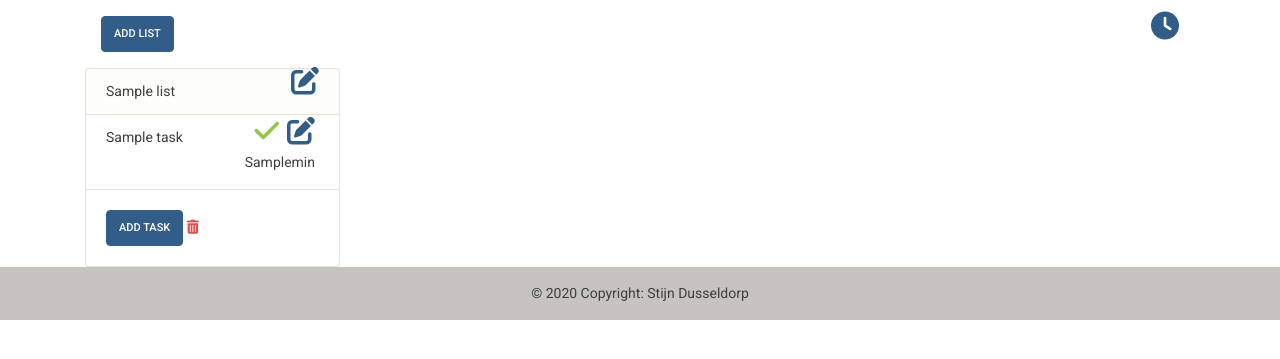
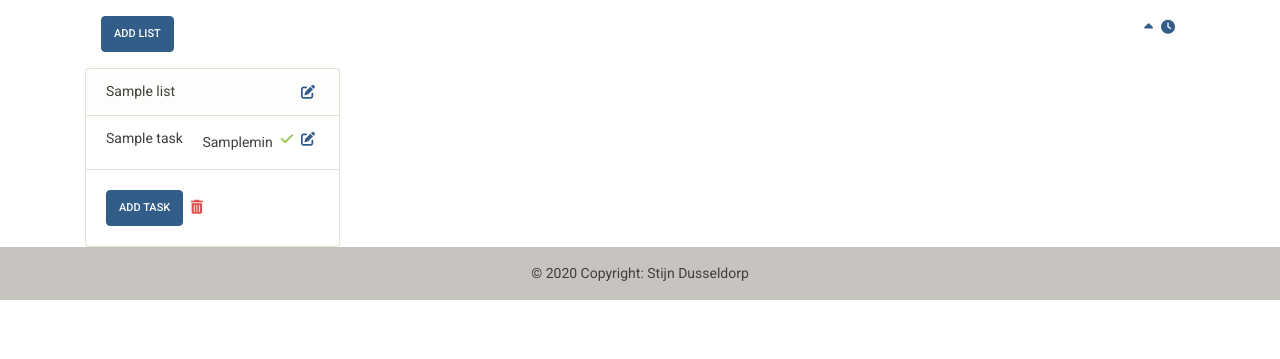
Before and after one commit to Stijndus/challenge-back-end, a PHP site: page /index.php?order=asc in a window 1280 px wide. Shown: the part 53-412 px from the top of the page. Run offline with PHP 8.4, Linux system fonts and the light colour scheme; tables that the repository leaves empty or names only in its code hold one stand-in row (values such as "Sample post"); some libraries are stand-ins or nearby versions.

Commit message:
Added a arrow to show the order

```diff
--- a/index.php
+++ b/index.php
@@ -31,17 +31,17 @@ if (!empty($_GET['checked'])) {
             <div class="col-2">
                 <a class="btn btn-primary" href="createList.php">Add List</a>
             </div>
-            <div class="col-10 text-right">
+            <div class="col-10">
                 <?php
-                    if (!empty($_GET['order'])) {
-                        if ($_GET['order'] === 'asc') {
-                            echo '<a class="fa-2xl fas fa-clock text-primary" href="index.php?order=desc"></a>';
-                        } else if ($_GET['order'] === 'desc') {
-                            echo '<a class="fa-2xl fas fa-clock text-primary" href="index.php?"></a>';
-                        }
-                    } else {
-                        echo '<a class="fa-2xl fas fa-clock text-primary" href="index.php?order=asc"></a>';
+                if (!empty($_GET['order'])) {
+                    if ($_GET['order'] === 'asc') {
+                        echo '<a class="m-1 fas fa-clock text-primary float-right" href="index.php?order=desc"></a><a class="m-1 fas fa-caret-up text-primary float-right center-vertical" href="#"></a>';
+                    } else if ($_GET['order'] === 'desc') {
+                        echo '<a class="m-1 fas fa-clock text-primary float-right" href="index.php?"></a><a class="m-1 fas fa-caret-down text-primary float-right center-vertical" href="#"></a>';
                     }
+                } else {
+                    echo '<a class="m-1 fas fa-clock text-primary float-right" href="index.php?order=asc"></a>';
+                }
                 ?>
             </div>
         </div>
@@ -63,23 +63,22 @@ if (!empty($_GET['checked'])) {
                     <div class="card">
                         <div class="card-header">
                             <?= $list['title'] ?>
-                            <a class="fa-2xl fas fa-edit text-primary float-right center-vertical" href="editList.php?id=<?= $list['id']?>"></a>
+                            <a class="m-1 fas fa-edit text-primary float-right center-vertical" href="editList.php?id=<?= $list['id'] ?>"></a>
                         </div>
                         <ul class="list-group list-group-flush">
                             <?php
                             foreach ($tasks as  $task) {
-
                                 if ($task['checked'] == 1) {
-                                    echo '<li class="list-group-item checked">' . $task['title'] . '<a class="fa-2xl m-1 fas fa-edit text-primary float-right center-vertical" href="editTask.php?id=' . $task['id'] . '"></a><span class="float-right">' . $task['duration'] . 'min</span></li>';
+                                    echo '<li class="list-group-item checked">' . $task['title'] . '<a class="m-1 fas fa-edit text-primary float-right center-vertical" href="editTask.php?id=' . $task['id'] . '"></a><span class="float-right">' . $task['duration'] . 'min</span></li>';
                                 } else {
-                                    echo '<li class="list-group-item">' . $task['title'] . '<a class="fa-2xl m-1 fas fa-edit text-primary float-right center-vertical" href="editTask.php?id=' . $task['id'] . '"></a><a class="fa-2xl m-1  fas fa-check text-succes float-right" href="index.php?checked=' . $task['id']  . '"></a><span class="m-1 float-right">' . $task['duration'] . 'min</span></li>';
+                                    echo '<li class="list-group-item">' . $task['title'] . '<a class="m-1 fas fa-edit text-primary float-right center-vertical" href="editTask.php?id=' . $task['id'] . '"></a><a class=" m-1  fas fa-check text-succes float-right" href="index.php?checked=' . $task['id']  . '"></a><span class="m-1 float-right">' . $task['duration'] . 'min</span></li>';
                                 }
                             }
                             ?>
                         </ul>
                         <div class="card-body">
                             <a class="btn btn-primary" href="createTask.php?list_id=<?= $list['id'] ?>">Add Task</a>
-                            <a class="fas fa-trash-alt text-danger" onclick="return confirm(`Are you sure you want to delete this appointment?`)" href="index.php?deleted=<?= $list['id'] ?> "></a>
+                            <a class="m-1 fas fa-trash-alt text-danger" onclick="return confirm(`Are you sure you want to delete this appointment?`)" href="index.php?deleted=<?= $list['id'] ?> "></a>
                         </div>
                     </div>
                 </div>
```
